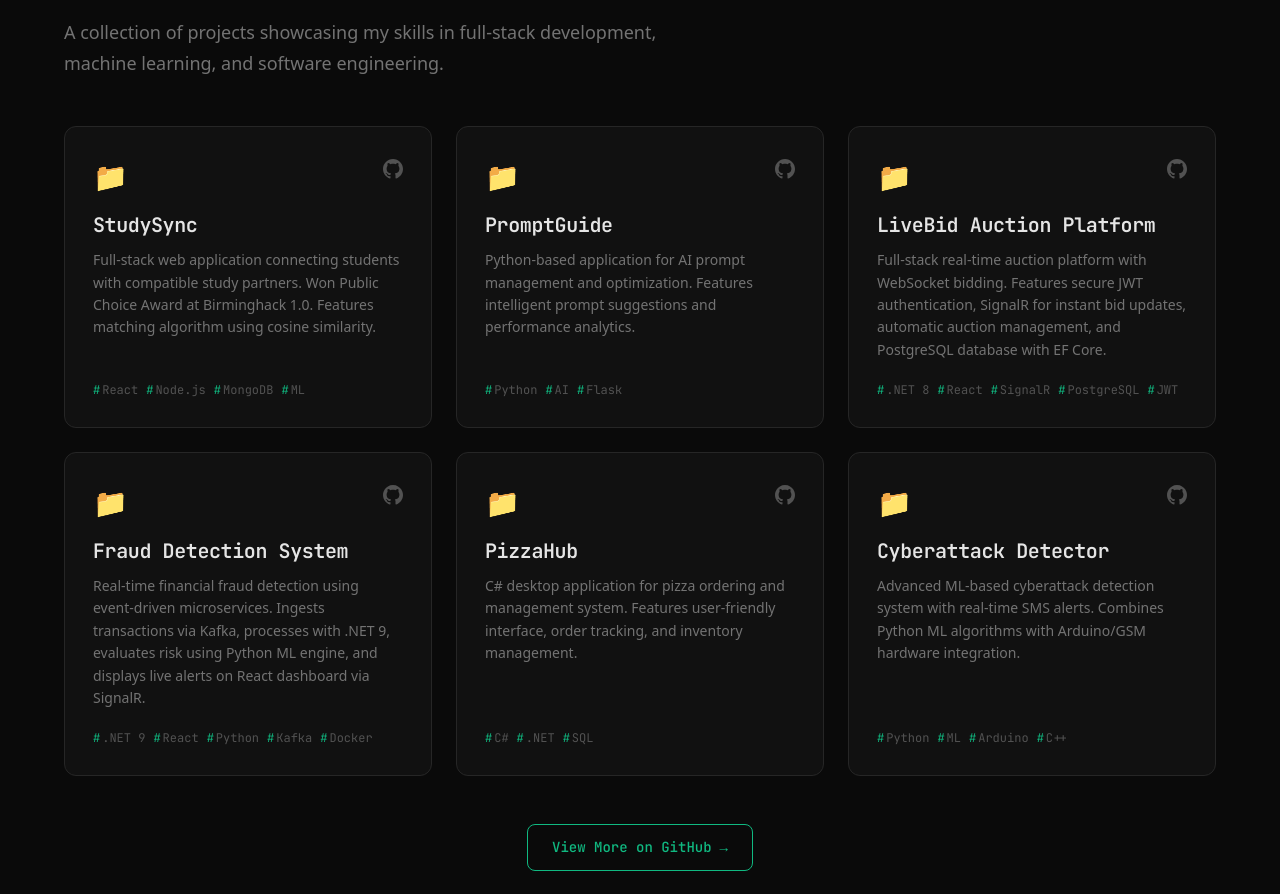
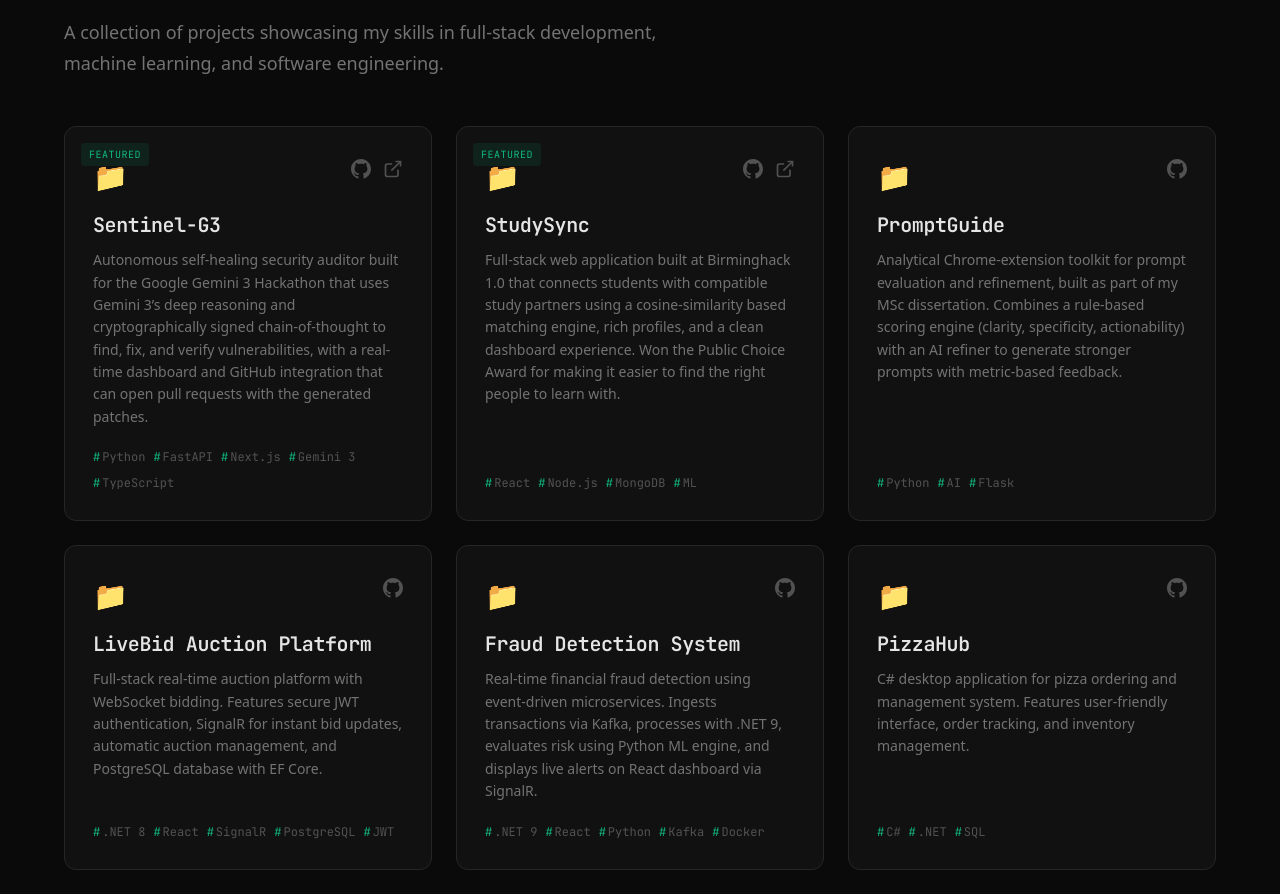
Before and after one commit to shreyas-debug/portfolio, a React (Create React App) app: page / in a window 1280 px wide. Shown: the part 3322-4216 px from the top of the page. Built offline with nearby package versions, Linux system fonts and the light colour scheme.

Commit message:
Update Projects

```diff
--- a/src/components/Projects.js
+++ b/src/components/Projects.js
@@ -2,16 +2,24 @@ export const Projects = () => {
 
   const projects = [
     {
+      title: 'Sentinel-G3',
+      description: 'Autonomous self-healing security auditor built for the Google Gemini 3 Hackathon that uses Gemini 3’s deep reasoning and cryptographically signed chain-of-thought to find, fix, and verify vulnerabilities, with a real-time dashboard and GitHub integration that can open pull requests with the generated patches.',
+      technologies: ['Python', 'FastAPI', 'Next.js', 'Gemini 3', 'TypeScript'],
+      githubUrl: 'https://github.com/shreyas-debug/SentinelG3',
+      liveUrl: 'https://devpost.com/software/sentinelg3-autonomous-self-healing-security?ref_content=user-portfolio&ref_feature=in_progress',
+      featured: true
+    },
+    {
       title: 'StudySync',
-      description: 'Full-stack web application connecting students with compatible study partners. Won Public Choice Award at Birminghack 1.0. Features matching algorithm using cosine similarity.',
+      description: 'Full-stack web application built at Birminghack 1.0 that connects students with compatible study partners using a cosine-similarity based matching engine, rich profiles, and a clean dashboard experience. Won the Public Choice Award for making it easier to find the right people to learn with.',
       technologies: ['React', 'Node.js', 'MongoDB', 'ML'],
       githubUrl: 'https://github.com/shreyas-debug/StudySync',
-      liveUrl: null,
-      featured: false
+      liveUrl: 'https://devpost.com/software/studysync-enosua',
+      featured: true
     },
     {
       title: 'PromptGuide',
-      description: 'Python-based application for AI prompt management and optimization. Features intelligent prompt suggestions and performance analytics.',
+      description: 'Analytical Chrome-extension toolkit for prompt evaluation and refinement, built as part of my MSc dissertation. Combines a rule-based scoring engine (clarity, specificity, actionability) with an AI refiner to generate stronger prompts with metric-based feedback.',
       technologies: ['Python', 'AI', 'Flask'],
       githubUrl: 'https://github.com/shreyas-debug/PromptGuide',
       liveUrl: null,
@@ -134,7 +142,7 @@ export const Projects = () => {
                 <span style={{
                   position: 'absolute',
                   top: '16px',
-                  right: '16px',
+                  left: '16px',
                   fontFamily: "'JetBrains Mono', monospace",
                   fontSize: '10px',
                   color: 'var(--accent)',
--- a/src/pages/AboutPage.js
+++ b/src/pages/AboutPage.js
@@ -369,7 +369,7 @@ export const AboutPage = () => {
             const isPhotography = interest === 'Photography';
             const Component = isPhotography ? 'a' : 'span';
             const linkProps = isPhotography ? {
-              href: 'https://www.instagram.com/shreyas_jpg',
+              href: 'https://www.instagram.com/shreyas_jpg?igsh=bmJ5dGo1Nmp5cXVt',
               target: '_blank',
               rel: 'noopener noreferrer'
             } : {};
```
